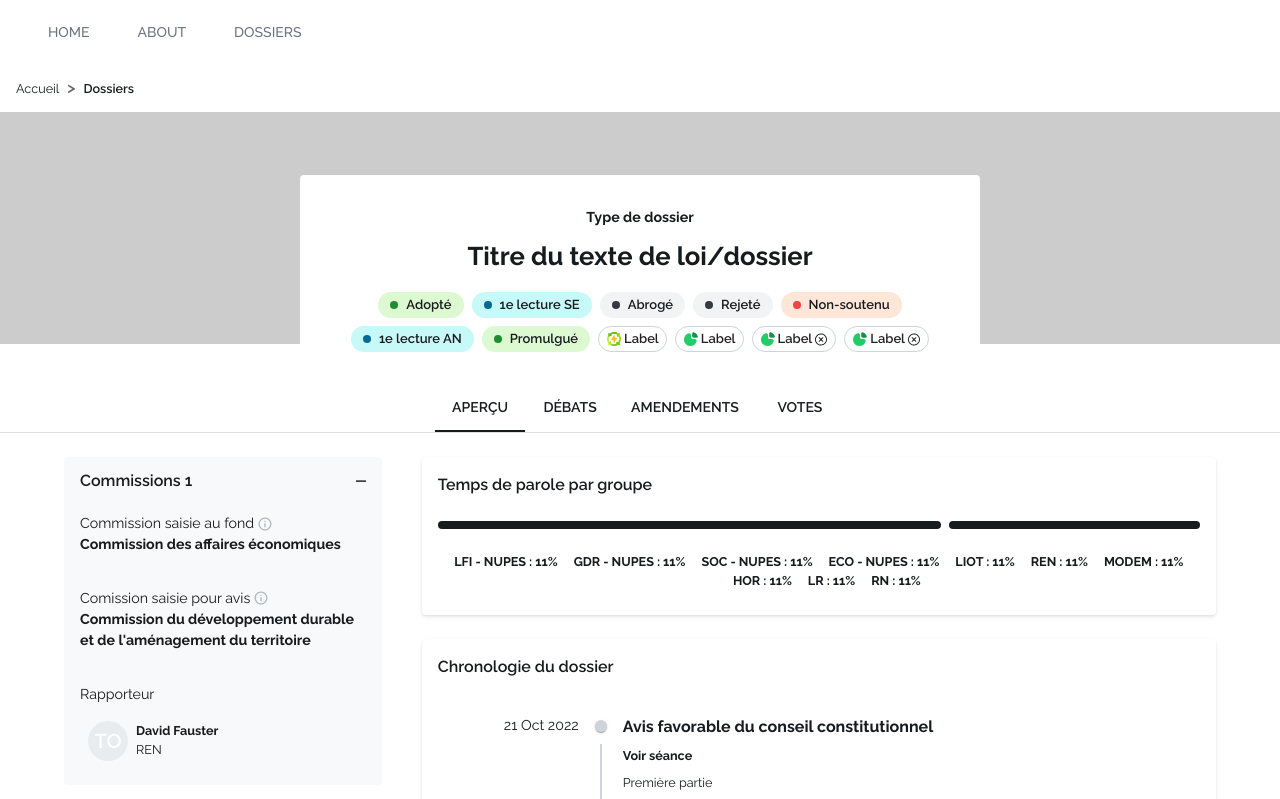
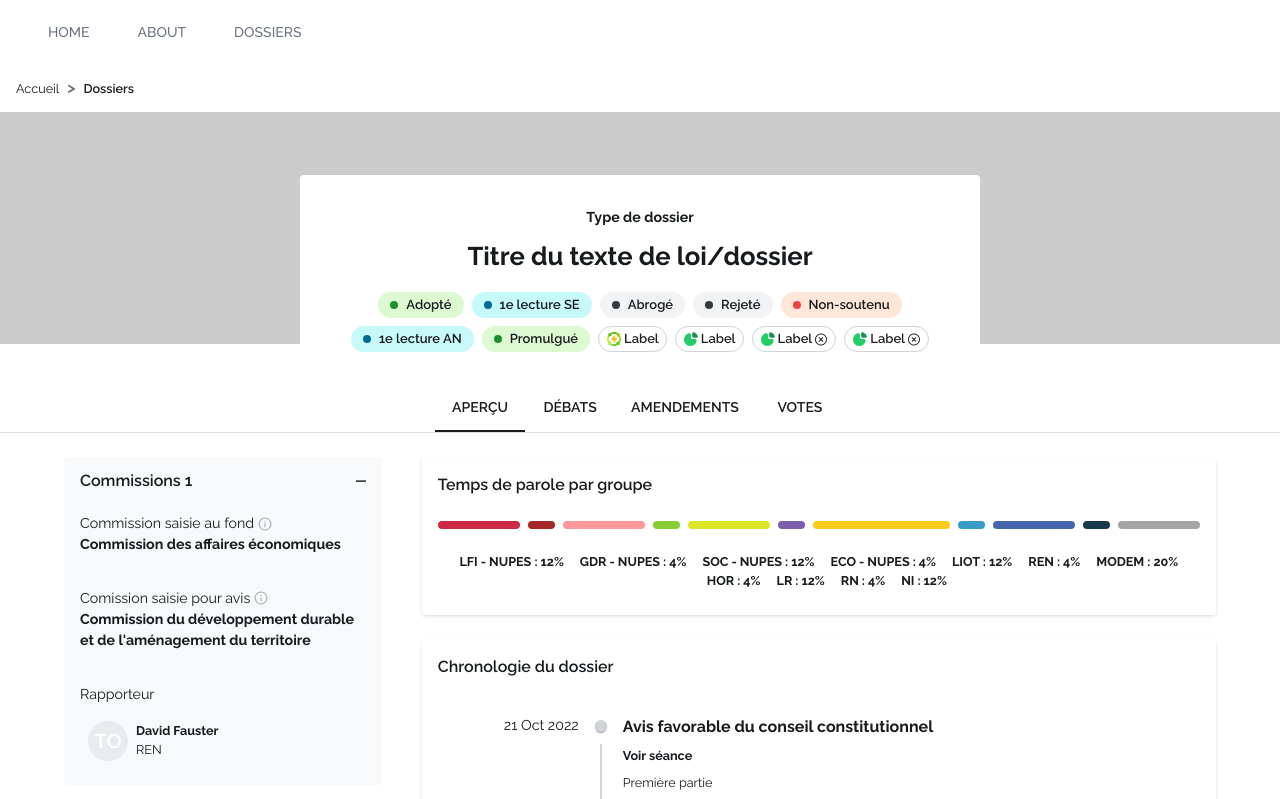
Before and after one commit to regardscitoyens/nosdeputes-front, a Next.js app: page /dossiers/dossier in a window 1280 px wide. Shown: the top 799 px of the page. Built offline with nearby package versions, Linux system fonts and the light colour scheme.

Commit message:
update speaking time

```diff
--- a/components/folders/SpeakingTimeCard/index.tsx
+++ b/components/folders/SpeakingTimeCard/index.tsx
@@ -4,29 +4,49 @@ import Stack from "@mui/material/Stack";
 import { useTheme } from "@mui/material/styles";
 
 import CardLayout from "@/components/folders/CardLayout";
+import { PartisKeys, partis } from "@/components/const";
 
-const SpeakingTimeCard = () => {
+// TODO: remove when we get access to real data
+const DEFAULT_SPEEAKING_TIME: SpeakingTimeCardProps["speakingTime"] = [
+  { parti: "LFI", time: 150 },
+  { parti: "GDR", time: 50 },
+  { parti: "SOC", time: 150 },
+  { parti: "ECO", time: 50 },
+  { parti: "LIOT", time: 150 },
+  { parti: "REN", time: 50 },
+  { parti: "MODEM", time: 250 },
+  { parti: "HOR", time: 50 },
+  { parti: "LR", time: 150 },
+  { parti: "RN", time: 50 },
+  { parti: "NI", time: 150 },
+];
+
+type SpeakingTimeCardProps = {
+  speakingTime: { parti: PartisKeys; time: number }[];
+};
+
+const SpeakingTimeCard = (props: SpeakingTimeCardProps) => {
+  const { speakingTime = DEFAULT_SPEEAKING_TIME } = props;
   const theme = useTheme();
+
+  const totalTime = speakingTime.reduce((acc, val) => {
+    return val.time + acc;
+  }, 0);
 
   return (
     <CardLayout title={"Temps de parole par groupe"} variant="primary">
       <Stack direction="row" spacing={1} sx={{ mb: 3 }}>
+        {speakingTime.map(({ parti, time }) => (
           <div
+            key={parti}
             style={{
-            height: "8px",
-            backgroundColor: theme.palette.primary.main,
+              height: 8,
+              backgroundColor: partis[parti].color,
               borderRadius: 4,
-            flex: 2,
+              flex: time / totalTime,
             }}
           />
-        <div
-          style={{
-            height: "8px",
-            backgroundColor: theme.palette.primary.main,
-            borderRadius: 4,
-            flex: 1,
-          }}
-        />
+        ))}
       </Stack>
       <Stack
         direction="row"
@@ -34,36 +54,16 @@ const SpeakingTimeCard = () => {
         flexWrap="wrap"
         justifyContent="center"
       >
-        <Typography fontWeight="bold" variant="caption">
-          LFI - NUPES : 11%
+        {speakingTime.map(({ parti, time }) => {
+          const { fullName, color, group } = partis[parti];
+          return (
+            <Typography key={parti} fontWeight="bold" variant="caption">
+              {parti}
+              {group ? ` - ${group}` : ""} :{" "}
+              {((100 * time) / totalTime).toFixed(1).replace(".0", "")}%
             </Typography>
-        <Typography fontWeight="bold" variant="caption">
-          GDR - NUPES : 11%
-        </Typography>
-        <Typography fontWeight="bold" variant="caption">
-          SOC - NUPES : 11%
-        </Typography>
-        <Typography fontWeight="bold" variant="caption">
-          ECO - NUPES : 11%
-        </Typography>
-        <Typography fontWeight="bold" variant="caption">
-          LIOT : 11%
-        </Typography>
-        <Typography fontWeight="bold" variant="caption">
-          REN : 11%
-        </Typography>
-        <Typography fontWeight="bold" variant="caption">
-          MODEM : 11%
-        </Typography>
-        <Typography fontWeight="bold" variant="caption">
-          HOR : 11%
-        </Typography>
-        <Typography fontWeight="bold" variant="caption">
-          LR : 11%
-        </Typography>
-        <Typography fontWeight="bold" variant="caption">
-          RN : 11%
-        </Typography>
+          );
+        })}
       </Stack>
     </CardLayout>
   );
```
Lines whose indentation alone changed are shown as unchanged.
